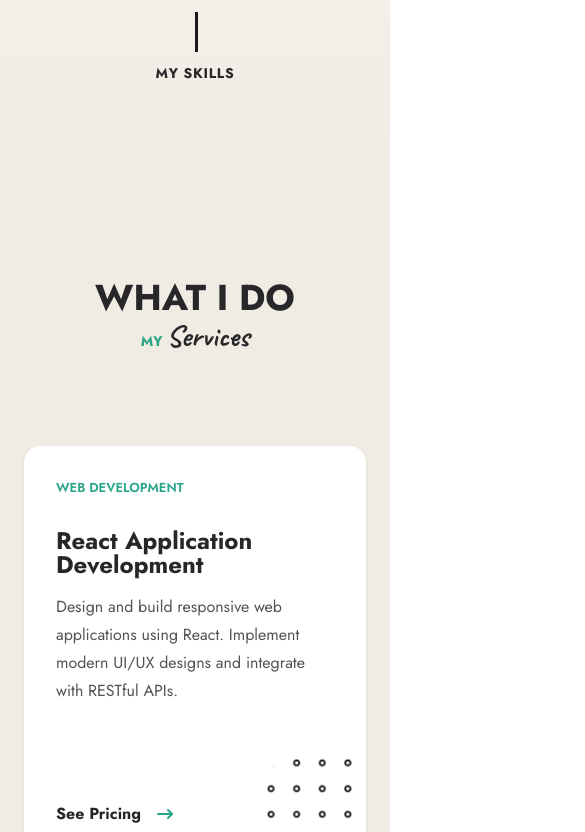
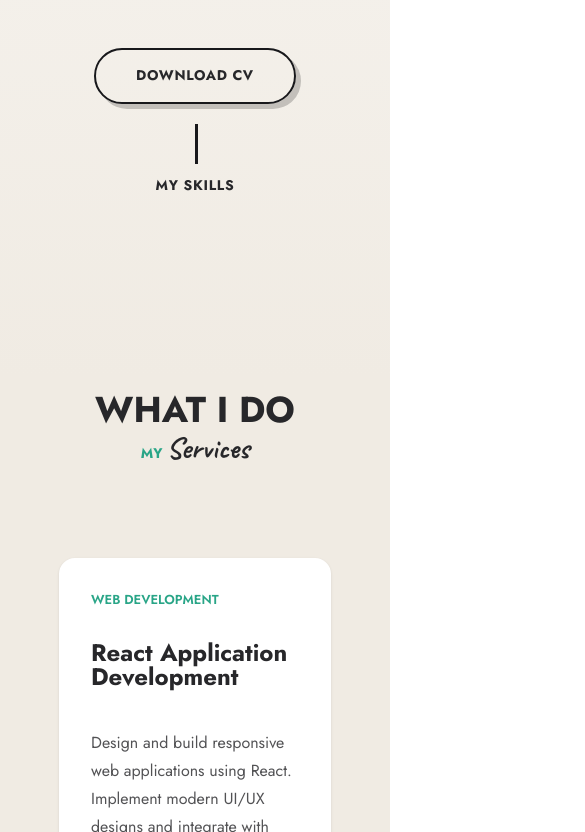
Before and after one commit to alikouhfar/portfolio, a Next.js app: page / in a window 390 px wide. Shown: the part 1168-2000 px from the top of the page, 585 px wide, since content can reach past the window. Built offline with nearby package versions, Linux system fonts and the light colour scheme.

Commit message:
Big Fix: Possible Horizontal Scroll Reason Fixed

```diff
--- a/app/_components/Carousel.tsx
+++ b/app/_components/Carousel.tsx
@@ -32,7 +32,7 @@ export const ServicesCarousel: FC<IServicesCarousel> = ({ services }) => {
       slidesPerView={1}
       pagination={{ clickable: true }}
       speed={1000}
-      breakpoints={{ 768: { slidesPerView: 2 }, 1024: { slidesPerView: 3 } }}
+      breakpoints={{ 768: { slidesPerView: 2 }, 1280: { slidesPerView: 3 } }}
       watchSlidesProgress
       className="w-full"
     >
--- a/app/_components/SectionWrapper.tsx
+++ b/app/_components/SectionWrapper.tsx
@@ -60,7 +60,7 @@ const SectionWrapper: FC<ISectionWrapperProps> = ({
       className={`${theme === "dark" ? "dark" : ""} ${generateGradientColorClass()} max-w-screen relative text-zinc-800 transition duration-700 dark:text-zinc-100`}
     >
       <div
-        className={`${isIntersecting ? "top-0 opacity-100" : "top-16 opacity-0"} relative mx-auto flex max-w-[1300px] flex-col items-center gap-20 p-3 pb-28 transition-all duration-1000 xl:pb-44`}
+        className={`${isIntersecting ? "top-0 opacity-100" : "top-16 opacity-0"} relative mx-auto flex max-w-xs flex-col items-center gap-20 p-3 pb-28 transition-all duration-1000 sm:max-w-xl md:max-w-3xl xl:max-w-[1300px] xl:pb-44`}
       >
         {title && subtitle && (
           <div className="flex transform flex-col items-center">
--- a/app/_styles/carousel.css
+++ b/app/_styles/carousel.css
@@ -86,8 +86,12 @@
   margin-right: 0;
 }
 
-@media (max-width: 450px) {
-  .swiper-pagination {
+@media (max-width: 640px) {
+  .swiper-pagination.swiper-pagination-bullets:before {
     display: none;
   }
+
+  .swiper-pagination.swiper-pagination-bullets .swiper-pagination-bullet {
+    margin: 0 8px;
+  }
 }
```
